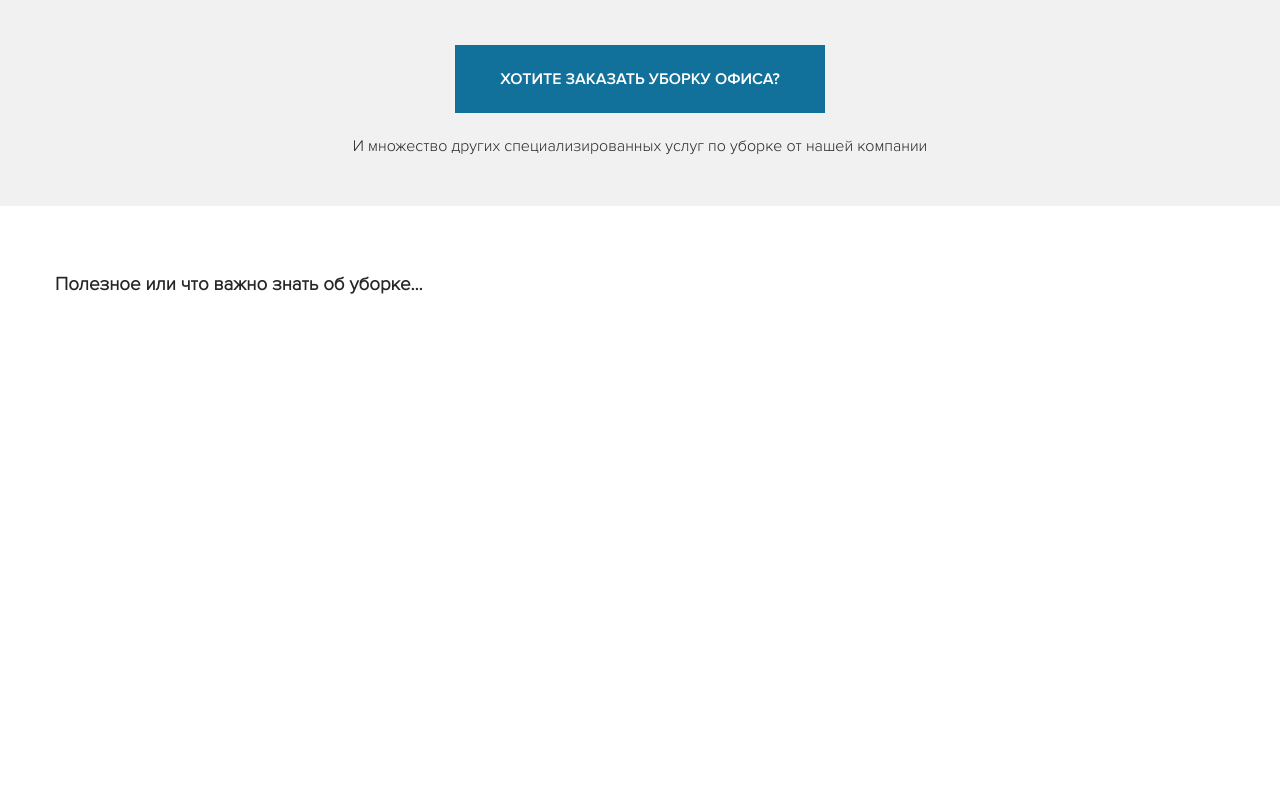
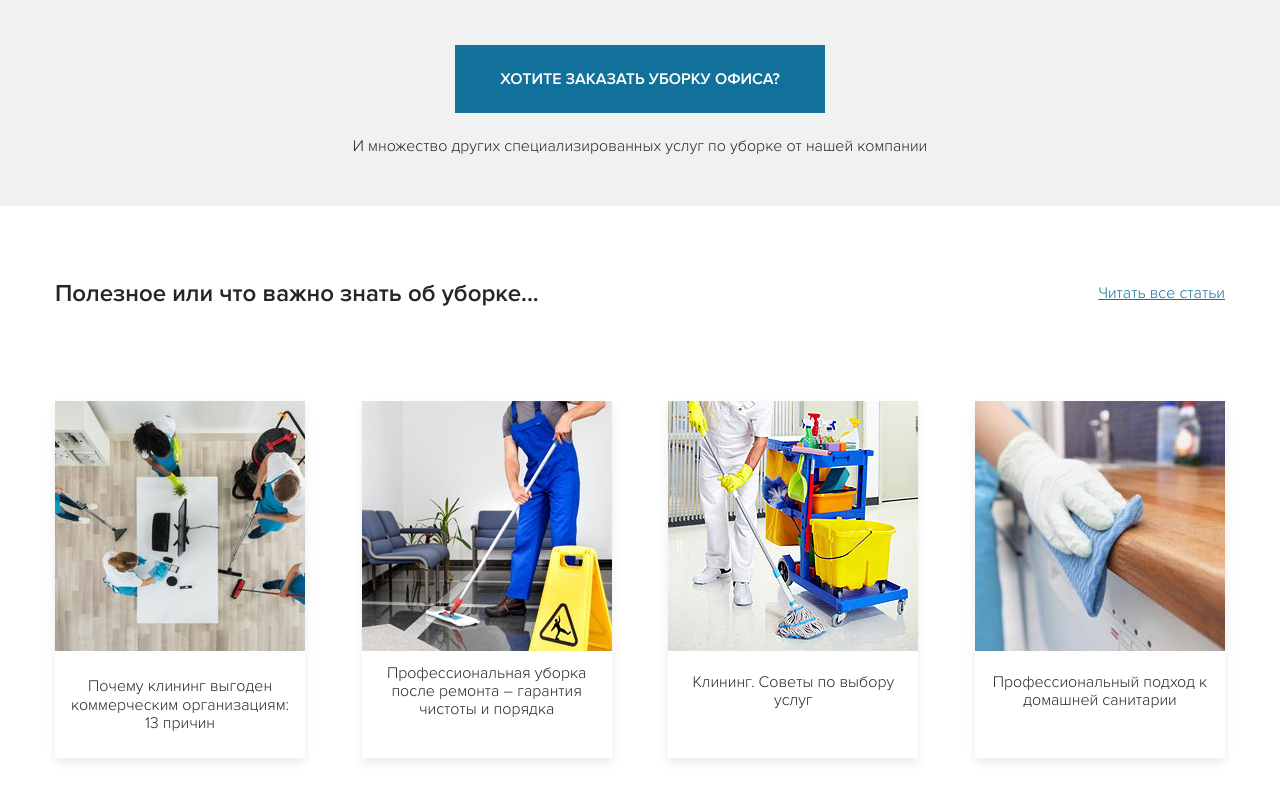
Before and after one commit to nikoly76/sever, a plain HTML site: page index.html in a window 1280 px wide. Shown: the part 3265-4065 px from the top of the page. Before the commit the page ends 3630 px from the top, so only its background shows below. Drawn offline with Linux system fonts and the light colour scheme; a script that the page names is missing.

Commit message:
верстка блока статей

```diff
--- a/index.html
+++ b/index.html
@@ -308,9 +308,55 @@
                 <!-- /.catalog-link -->
             </div>
         </section>
-        <section class="section blog-list">
+        <section class="section blog">
             <div class="container">
-                <h3 class="blog-list__title">Полезное или что важно знать об уборке...</h3>
+                <div class="blog__heading">
+                    <h3 class="blog__title">Полезное или что важно знать об уборке...</h3>
+                    <a href="#" class="blog__link-more">Читать все статьи</a>
+                </div>
+                <div class="blog-list">
+                    <div class="blog-card blog-list__card">
+                        <div class="blog-list__image">
+                            <img src="img/blog-list/blog-list-image-1.jpg" alt="">
+                        </div>
+                        <!-- /.blog-list__image -->
+                        <div class="blog-list__text">
+                            <p>Почему клининг выгоден коммерческим организациям: 13 причин</p>
+                        </div>
+                    </div>
+                    <!-- /.blog-list__card -->
+                    <div class="blog-card blog-list__card">
+                        <div class="blog-list__image">
+                            <img src="img/blog-list/blog-list-image-2.jpg" alt="">
+                        </div>
+                        <!-- /.blog-list__image -->
+                        <div class="blog-list__text">
+                            Профессиональная уборка после ремонта – гарантия чистоты и порядка
+                        </div>
+                    </div>
+                    <!-- /.blog-list__card -->
+                    <div class="blog-card blog-list__card">
+                        <div class="blog-list__image">
+                            <img src="img/blog-list/blog-list-image-3.jpg" alt="">
+                        </div>
+                        <!-- /.blog-list__image -->
+                        <div class="blog-list__text">
+                            Клининг. Советы по выбору услуг
+                        </div>
+                    </div>
+                    <!-- /.blog-list__card -->
+                    <div class="blog-card blog-list__card">
+                        <div class="blog-list__image">
+                            <img src="img/blog-list/blog-list-image-4.jpg" alt="">
+                        </div>
+                        <!-- /.blog-list__image -->
+                        <div class="blog-list__text">
+                            Профессиональный подход к домашней санитарии
+                        </div>
+                    </div>
+                    <!-- /.blog-list__card -->
+                </div>
+                <!-- /.blog-list -->
             </div>
             <!-- /.container -->
         </section>
--- a/sass/blocks/_blog-list.sass
+++ b/sass/blocks/_blog-list.sass
@@ -0,0 +1,38 @@
+.blog
+    &__heading
+        display: flex
+        align-items: center
+        justify-content: space-between
+        margin-bottom: 70px
+    &__title
+        font-size: 24px
+        +bold
+    &__link-more
+        color: $primary
+        font-size: 16px
+    &-list
+        display: flex
+        justify-content: space-between
+        flex-wrap: wrap
+        &__image
+            height: 250px
+            overflow: hidden
+        &__text
+            display: flex
+            justify-content: center
+            align-items: center
+            padding: 10px
+            min-height: 80px
+        &__card
+            max-width: 250px
+            margin-bottom: 20px
+            text-align: center
+    &-card
+        box-shadow: 0 5px 10px rgba(0, 0, 0, 0.08)
+@media (max-width: 1199px0)
+    .blog
+        &-list
+            justify-content: space-around
+            &__card
+                margin-right: 30px
+                margin-left: 30px
```
Also changed, not shown: css/style.css, img/blog-list/blog-list-image-1.jpg (added), img/blog-list/blog-list-image-2.jpg (added), img/blog-list/blog-list-image-3.jpg (added), img/blog-list/blog-list-image-4.jpg (added), 1 other file.
